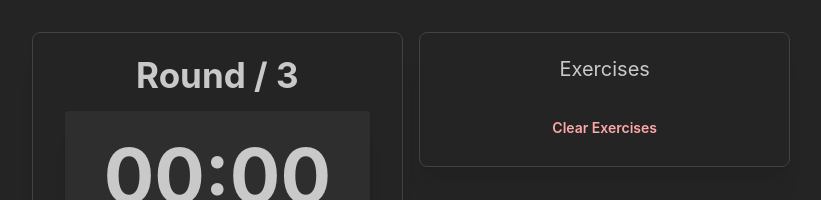
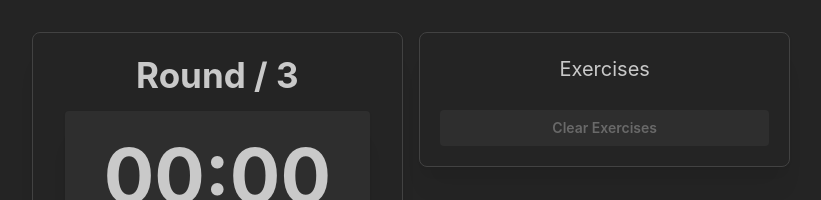
Before and after one commit to logan310801/hiit-countdown, a Next.js app: page / in a window 1280 px wide. Shown: the top 200 px of the page, without its empty margins (229-1050 px from the left). Built offline with nearby package versions, Linux system fonts and the light colour scheme.

Commit message:
buttons disabled flag fix

```diff
--- a/app/components/ExerciseList.tsx
+++ b/app/components/ExerciseList.tsx
@@ -65,7 +65,7 @@ export const ExerciseList = () => {
   </Stack>
 
 
-  <Button onClick={clearExercises} color="red" variant="subtle">
+  <Button disabled={exercises.length === 0} onClick={clearExercises} color="red" variant="subtle">
     Clear Exercises
   </Button>
 </Stack>
--- a/app/components/Timer.tsx
+++ b/app/components/Timer.tsx
@@ -66,6 +66,7 @@ export const Timer = () => {
 
   const handleStop = () => {
     setIsRunning(false)
+    setIsWorkoutActive(false)
   }
 
   const handleReset = () => {
@@ -139,7 +140,7 @@ export const Timer = () => {
 
       <Group gap='xs' justify='center'>
           <Button
-            disabled={isWorkoutActive}
+            disabled={isWorkoutActive || isRunning}
             color='green'
             onClick={handleStart}
           >
@@ -148,7 +149,7 @@ export const Timer = () => {
           <Button onClick={handleReset} color='blue'>
             Reset
           </Button>
-          <Button disabled={!isRunning} onClick={handleStop} color='red'>
+          <Button disabled={!isWorkoutActive} onClick={handleStop} color='red'>
             Stop
           </Button>
           <Button
@@ -159,6 +160,7 @@ export const Timer = () => {
             Next
           </Button>
           </Group>
+
           </Paper>
 
       <Paper withBorder shadow='lg' radius='md' p='lg'>
```
